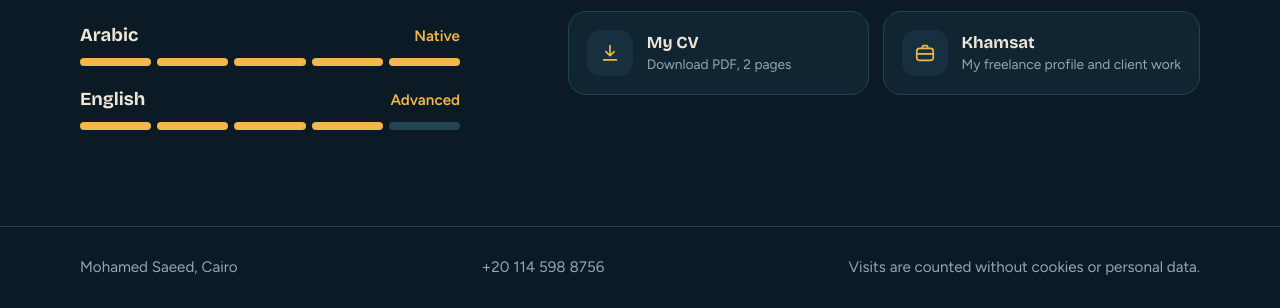
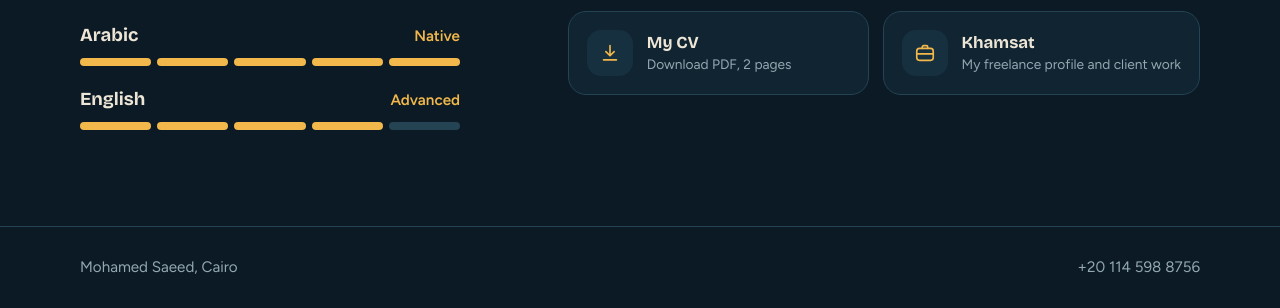
Before and after one commit to mohamedsaeed123456/mohamedsaeed123456.github.io, a plain HTML site: page index.html in a window 1280 px wide. Shown: the part 4990-5298 px from the top of the page. Drawn offline with nearby package versions, Linux system fonts and the light colour scheme.

Commit message:
Update index.html

```diff
--- a/index.html
+++ b/index.html
@@ -247,7 +247,6 @@
   <footer class="foot">
     <span>Mohamed Saeed, Cairo</span>
     <span dir="ltr">+20 114 598 8756</span>
-    <span id="privacy-note" hidden>Visits are counted without cookies or personal data.</span>
   </footer>
   <script src="assets/config.js"></script>
   <script src="assets/site.js"></script>
```
